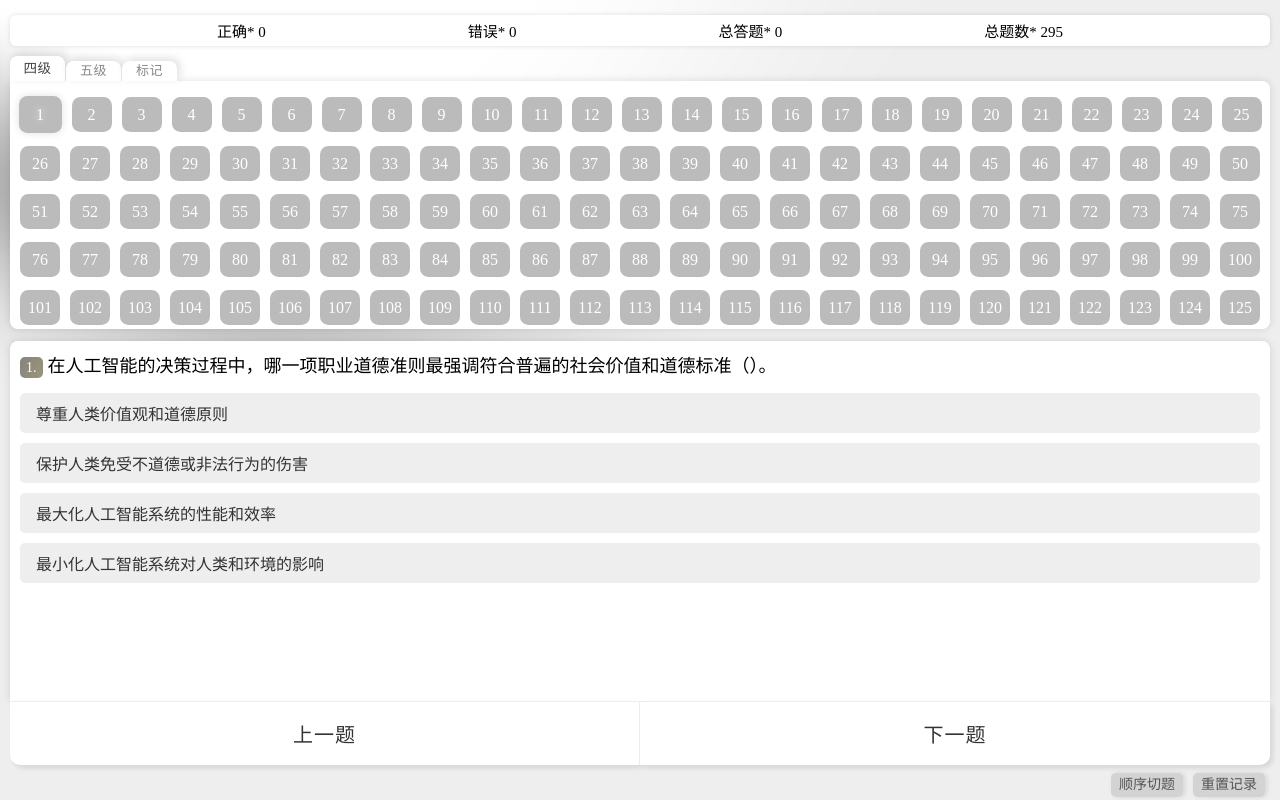
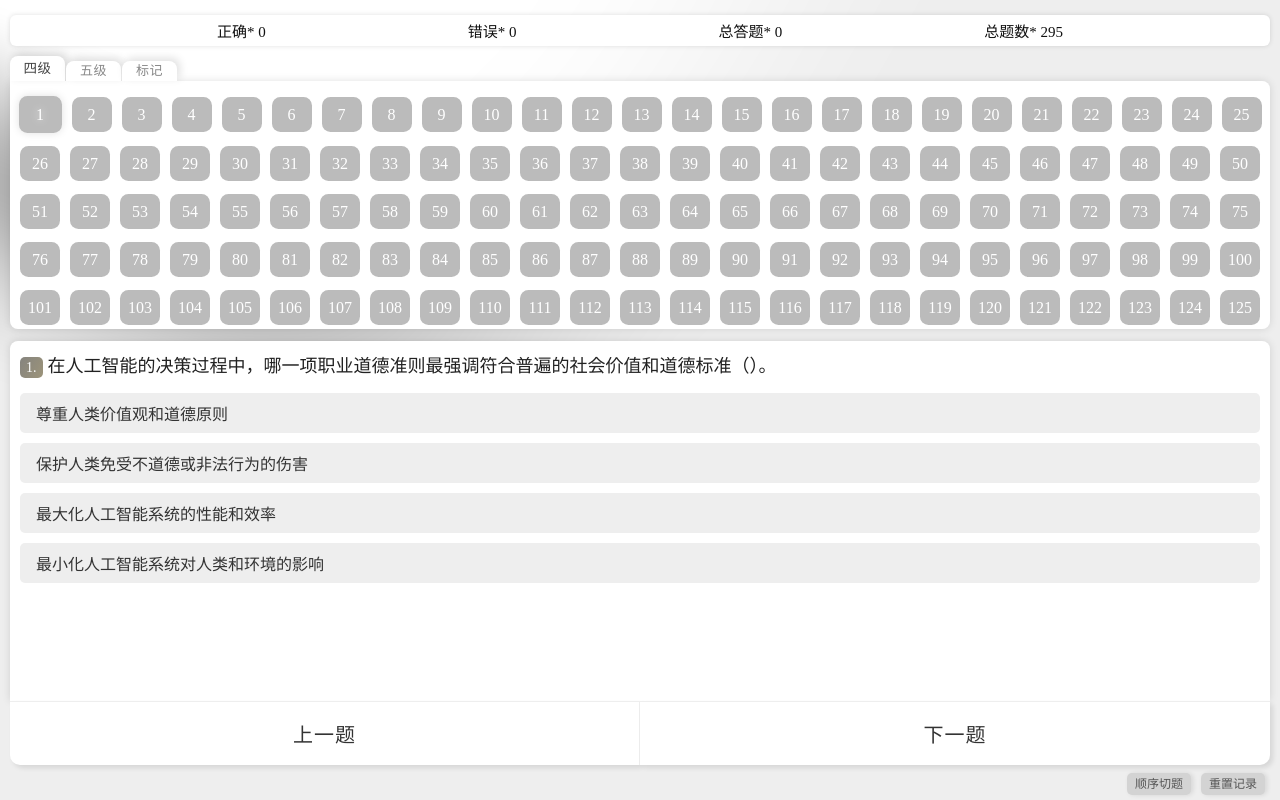
Before and after one commit to Ming0017/testing_level_3, a plain HTML site: page index.html in a window 1280 px wide. Drawn offline with Linux system fonts and the light colour scheme.

Commit message:
修复：切换为顺序切题后，上一题题号没有重置。 调整：微调UI

```diff
--- a/assets/index.css
+++ b/assets/index.css
@@ -40,6 +40,7 @@ header {
   background: #fff;
   border-radius: 6px;
   box-shadow: 0px 0px 5px rgba(0, 0, 0, .12);
+  color: #111;
 }
 
 header .statistic-wrap {
@@ -101,7 +102,6 @@ header .operation-wrap {
   text-align: center;
   color: #fff;
   transition: .3s all;
-  cursor: pointer;
 }
 
 .testing-wrap {
@@ -136,6 +136,7 @@ header .operation-wrap {
   font-size: 18px;
   margin-top: 5px;
   margin-left: 5px;
+  color: #222;
 }
 
 .option {
@@ -181,11 +182,11 @@ header .operation-wrap {
 .reset,.mode {
   margin-left: 10px;
   padding: 5px 8px;
-  line-height: 14px;
+  line-height: 12px;
   text-align: center;
   background-color: lightgray;
   border-radius: 5px;
-  font-size: 14px;
+  font-size: 12px;
   color: #555;
   box-shadow: 2px 0px 5px rgba(0, 0, 0, .1);
 }
--- a/index.html
+++ b/index.html
@@ -156,9 +156,9 @@
       }
     })
 
-    const mode = localStorage.getItem('mode')
+    let mode = localStorage.getItem('mode')
     if(mode) {
-      _ds.mode = parseInt(mode)
+      _ds.mode = mode = parseInt(mode)
       $('.mode').innerText = mode == 1 ? '顺序切题' : '随机切题'
     } else {
       _ds.mode = 1
@@ -167,6 +167,7 @@
     }
     $('.mode').onclick = function() {
       this.innerText = _ds.mode == 1 ? '随机切题' : '顺序切题'
+      if(_ds.mode == 2) _ds.lastQuestionIdx = void 0
       _ds.mode = _ds.mode == 1 ? 2 : 1
       localStorage.setItem('mode', _ds.mode)
     }
@@ -275,45 +276,6 @@
 
 
       })
-
-
-
-      // //尝试使用缓存并校验
-      // try {
-      //   const record_local = JSON.parse(localStorage.getItem('record'))
-      //   if(Array.isArray(record_local) && record.length == record_local.length) {
-      //     const isSame = record.every((item, idx) => {
-      //       for(let k in item) {
-      //         const compareKeys = ['id', 'correctIdx']
-      //         for(let i = 0; i < compareKeys.length; i++) {
-      //           if(compareKeys.includes(k) && record[idx][k] !== record_local[idx][k]) {
-      //             return false
-      //           }
-      //         }
-      //       }
-      //       return true
-      //     })
-      //     if(isSame) {
-      //       _ds.record = confirm('是否使用历史记录') ? record_local : record
-      //     } else {
-      //       throw('本地数据异常')
-      //     }
-      //   } else if(record_local === null) {
-      //     _ds.record = record
-      //     localStorage.setItem('record', JSON.stringify(_ds.record))
-      //   } else {
-      //     _ds.record = record
-      //     throw('本地数据异常')
-      //   }
-      // } catch(e) {
-      //   _ds.record = record
-      //   localStorage.setItem('record', JSON.stringify(_ds.record))
-
-      //   alert('本地数据异常，现已对数据进行重置')
-      // }
-
-      // statistic()
-
     }
 
     function generateQuestion(sn) {
@@ -415,7 +377,7 @@
       if (_ds.mode == 1) {
         const next_idx = _ds.testing.findIndex((item, idx) => idx > sn - 1 && item.selectIdx === void 0)
         _ds.selIdx = next_idx
-        _ds.lastQuestionIdx = random_idx
+        _ds.lastQuestionIdx = void 0
 
       } else {
         let idx_range = []
```
